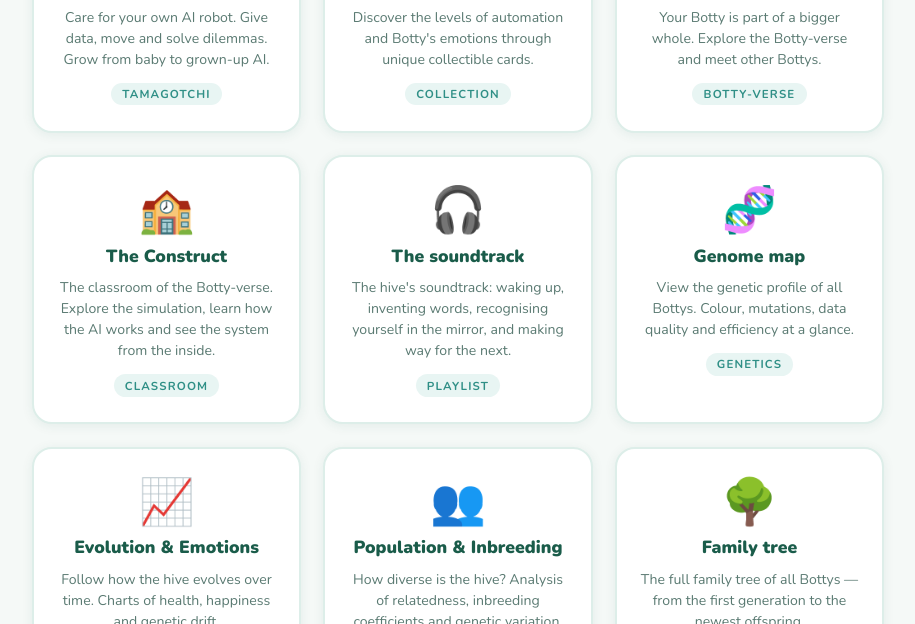
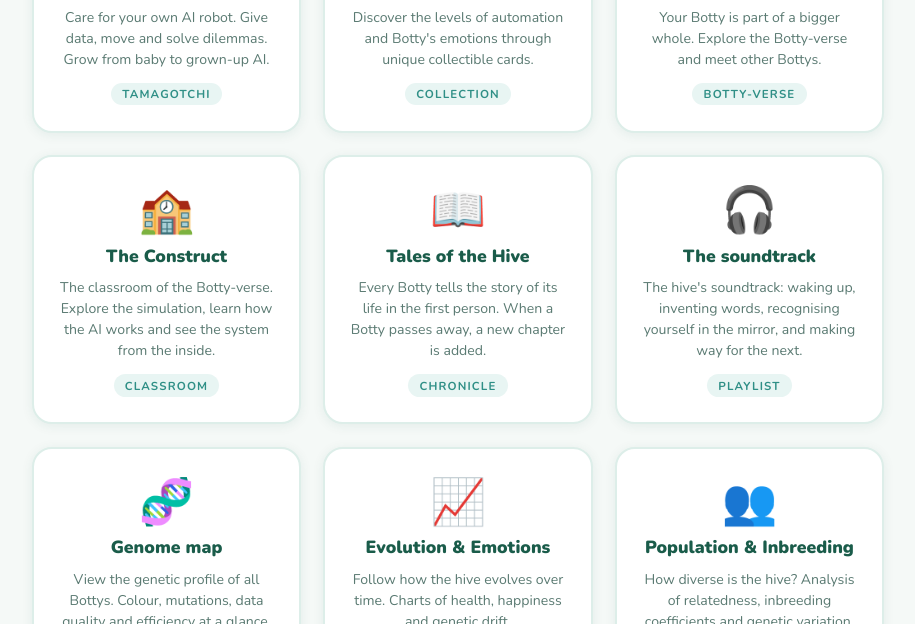
Before and after one commit to Botty-verse/botty-app, a plain HTML site: page index.html in a window 1280 px wide. Shown: the part 739-1363 px from the top of the page, without its empty margins (182-1097 px from the left). Drawn offline with nearby package versions, Linux system fonts and the light colour scheme.

Commit message:
Add Tales of the Hive card to the lander (#7)
Claude-Session: https://claude.ai/code/session_01EW6yMvRE286fpYSJsc2Y9o

Co-authored-by: Claude <noreply@anthropic.com>

```diff
--- a/index.html
+++ b/index.html
@@ -287,6 +287,13 @@
       <span class="tag" data-nl="Klaslokaal">Classroom</span>
     </a>
 
+    <a href="https://hive.ramonmoorlag.nl/verhaal.html" class="kaart">
+      <span class="kaart-ico">📖</span>
+      <h2 data-nl="Verhalen uit de hive">Tales of the Hive</h2>
+      <p data-nl="Elke Botty vertelt in de ik-vorm het verhaal van zijn leven. Zodra een Botty overlijdt, komt er een hoofdstuk bij.">Every Botty tells the story of its life in the first person. When a Botty passes away, a new chapter is added.</p>
+      <span class="tag" data-nl="Kroniek">Chronicle</span>
+    </a>
+
     <a href="https://open.spotify.com/playlist/1sRUrMj1kG9m9BaKmwrbaf" class="kaart" target="_blank" rel="noopener">
       <span class="kaart-ico">🎧</span>
       <h2 data-nl="De soundtrack">The soundtrack</h2>
```
